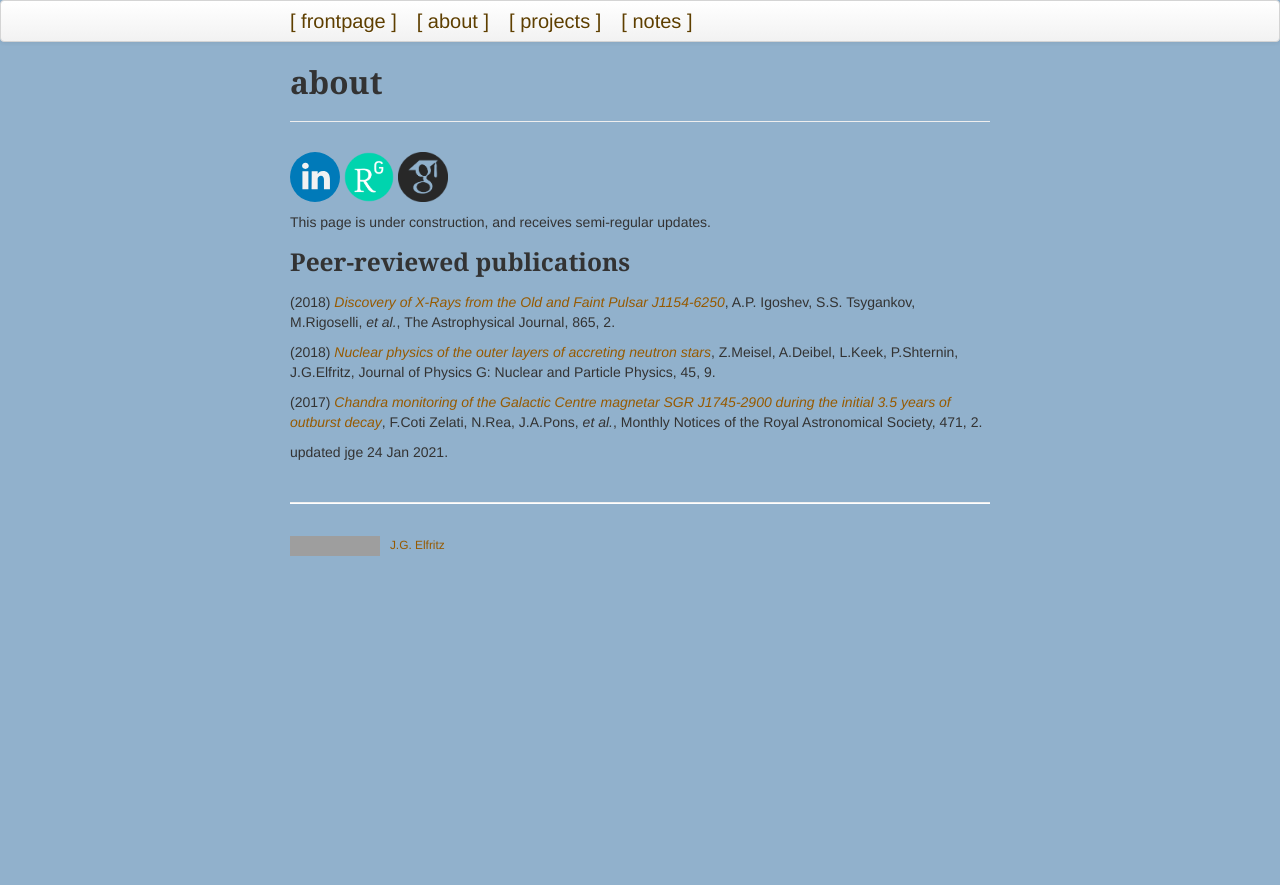
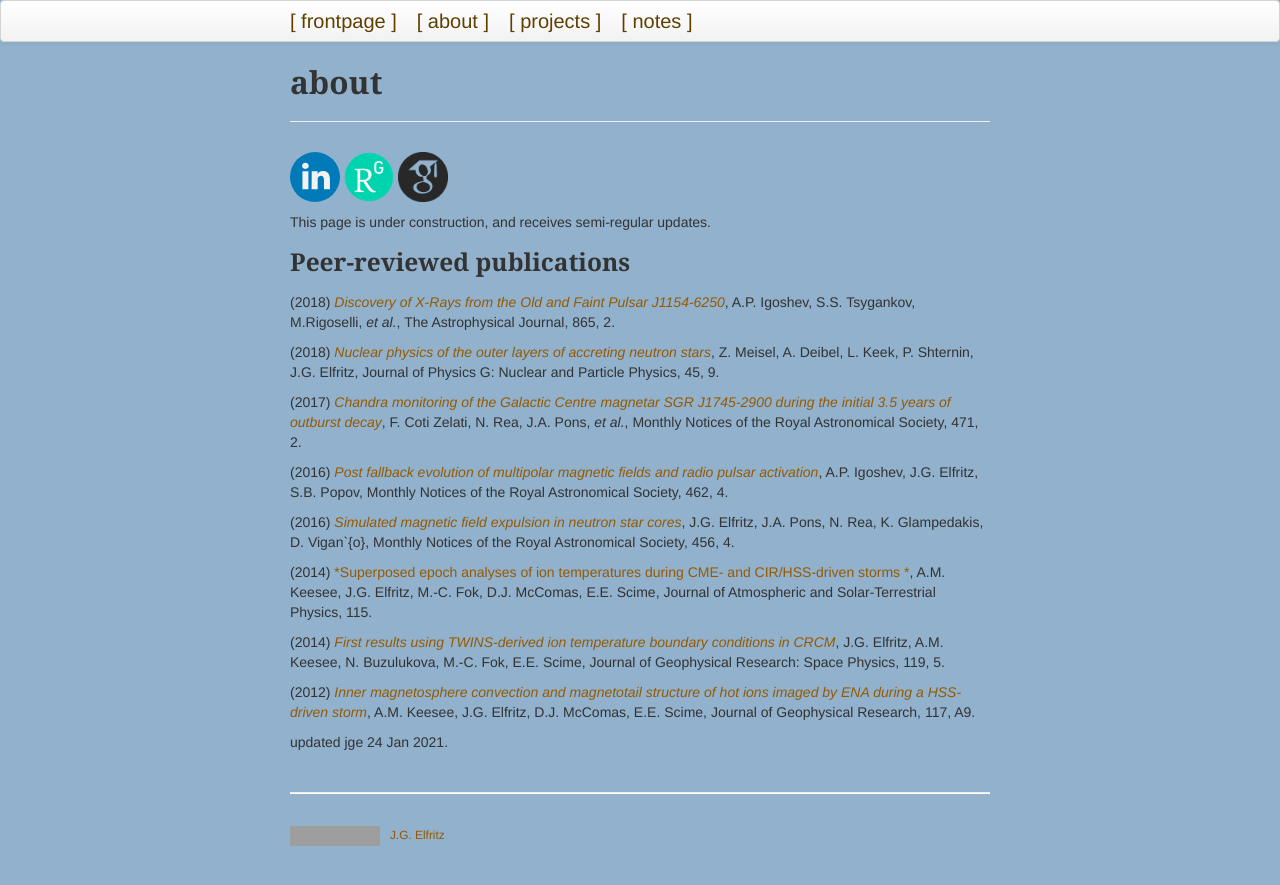
Before and after one commit to justinelfritz/justinelfritz.github.io, a Jekyll site: the page built from pages/about.md, in a window 1280 px wide. Shown: the top 885 px of the page. Built offline with Jekyll 4.4.1, drawn with Linux system fonts in a browser that asks for light colours; grey boxes are pictures that could not be loaded.

Commit message:
all publications included

```diff
--- a/pages/about.md
+++ b/pages/about.md
@@ -12,12 +12,20 @@ This page is under construction, and receives semi-regular updates.
 
 (2018) [*Discovery of X-Rays from the Old and Faint Pulsar J1154-6250*](https://ui.adsabs.harvard.edu/abs/2018ApJ...865..116I), A.P. Igoshev, S.S. Tsygankov, M.Rigoselli, *et al.*, The Astrophysical Journal, 865, 2.
 
-(2018) [*Nuclear physics of the outer layers of accreting neutron stars*](https://ui.adsabs.harvard.edu/abs/2018JPhG...45i3001M), Z.Meisel, A.Deibel, L.Keek, P.Shternin, J.G.Elfritz, Journal of Physics G: Nuclear and Particle Physics, 45, 9.
+(2018) [*Nuclear physics of the outer layers of accreting neutron stars*](https://ui.adsabs.harvard.edu/abs/2018JPhG...45i3001M), Z. Meisel, A. Deibel, L. Keek, P. Shternin, J.G. Elfritz, Journal of Physics G: Nuclear and Particle Physics, 45, 9.
 
-(2017) [*Chandra monitoring of the Galactic Centre magnetar SGR J1745-2900 during the initial 3.5 years of outburst decay*](https://ui.adsabs.harvard.edu/abs/2017MNRAS.471.1819C), F.Coti Zelati, N.Rea, J.A.Pons, *et al.*, Monthly Notices of the Royal Astronomical Society, 471, 2.
+(2017) [*Chandra monitoring of the Galactic Centre magnetar SGR J1745-2900 during the initial 3.5 years of outburst decay*](https://ui.adsabs.harvard.edu/abs/2017MNRAS.471.1819C), F. Coti Zelati, N. Rea, J.A. Pons, *et al.*, Monthly Notices of the Royal Astronomical Society, 471, 2.
 
+(2016) [*Post fallback evolution of multipolar magnetic fields and radio pulsar activation*](https://ui.adsabs.harvard.edu/abs/2016MNRAS.462.3689I), A.P. Igoshev, J.G. Elfritz, S.B. Popov, Monthly Notices of the Royal Astronomical Society, 462, 4.
 
+(2016) [*Simulated magnetic field expulsion in neutron star cores*](https://ui.adsabs.harvard.edu/abs/2016MNRAS.456.4461E), J.G. Elfritz, J.A. Pons, N. Rea, K. Glampedakis, D. Vigan\`{o}, Monthly Notices of the Royal Astronomical Society, 456, 4.
 
+(2014) [*Superposed epoch analyses of ion temperatures during CME- and CIR/HSS-driven storms
+*](https://ui.adsabs.harvard.edu/abs/2014JASTP.115...67K), A.M. Keesee, J.G. Elfritz, M.-C. Fok, D.J. McComas, E.E. Scime, Journal of Atmospheric and Solar-Terrestrial Physics, 115.
+
+(2014) [*First results using TWINS-derived ion temperature boundary conditions in CRCM*](https://ui.adsabs.harvard.edu/abs/2014JGRA..119.3345E), J.G. Elfritz, A.M. Keesee, N. Buzulukova, M.-C. Fok, E.E. Scime, Journal of Geophysical Research: Space Physics, 119, 5.
+
+(2012) [*Inner magnetosphere convection and magnetotail structure of hot ions imaged by ENA during a HSS-driven storm*](https://ui.adsabs.harvard.edu/abs/2012JGRA..117.0L06K), A.M. Keesee, J.G. Elfritz, D.J. McComas, E.E. Scime, Journal of Geophysical Research, 117, A9.
 
 
 
```
